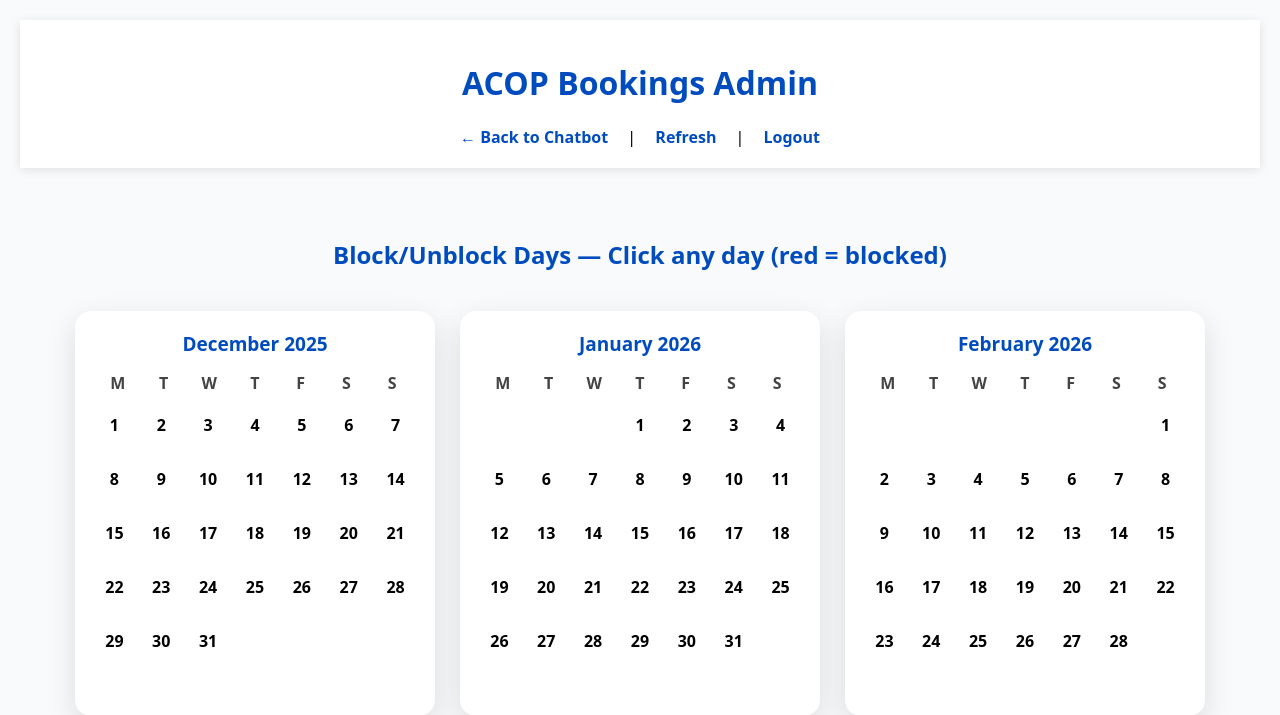
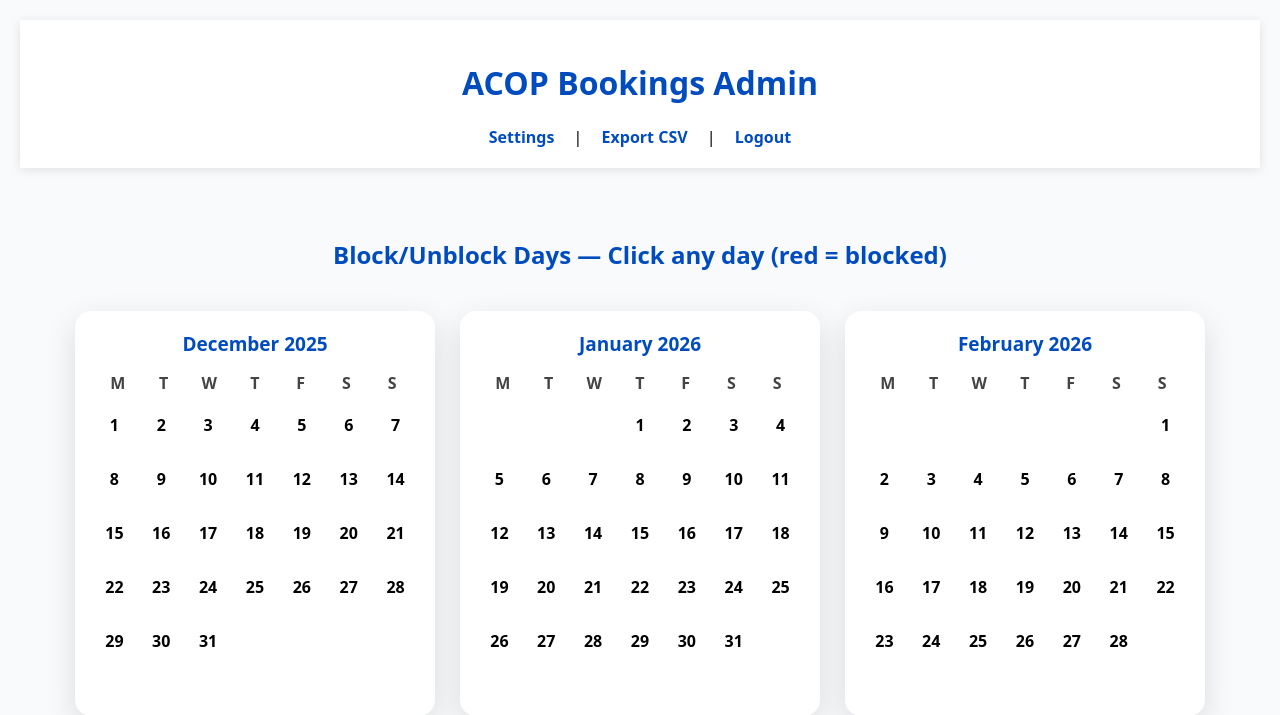
Before and after one commit to misterjcampbell/acop-chatbot-demo, a Flask app: page /admin in a window 1280 px wide. Shown: the top 715 px of the page. Run offline with Flask 3, Linux system fonts and the light colour scheme; data that the repository does not hold is empty.

Commit message:
Update admin.html
fixed menu

```diff
--- a/templates/admin.html
+++ b/templates/admin.html
@@ -29,9 +29,9 @@
     <div class="topbar">
         <h1>ACOP Bookings Admin</h1>
         <div>
-            <a href="/">← Back to Chatbot</a> |
-            <a href="/admin">Refresh</a> |
-            <a href="/admin/logout">Logout</a>
+        <a href="/admin/settings">Settings</a> |
+        <a href="/admin/export">Export CSV</a> |
+        <a href="/admin/logout">Logout</a>
         </div>
     </div>
 
```
